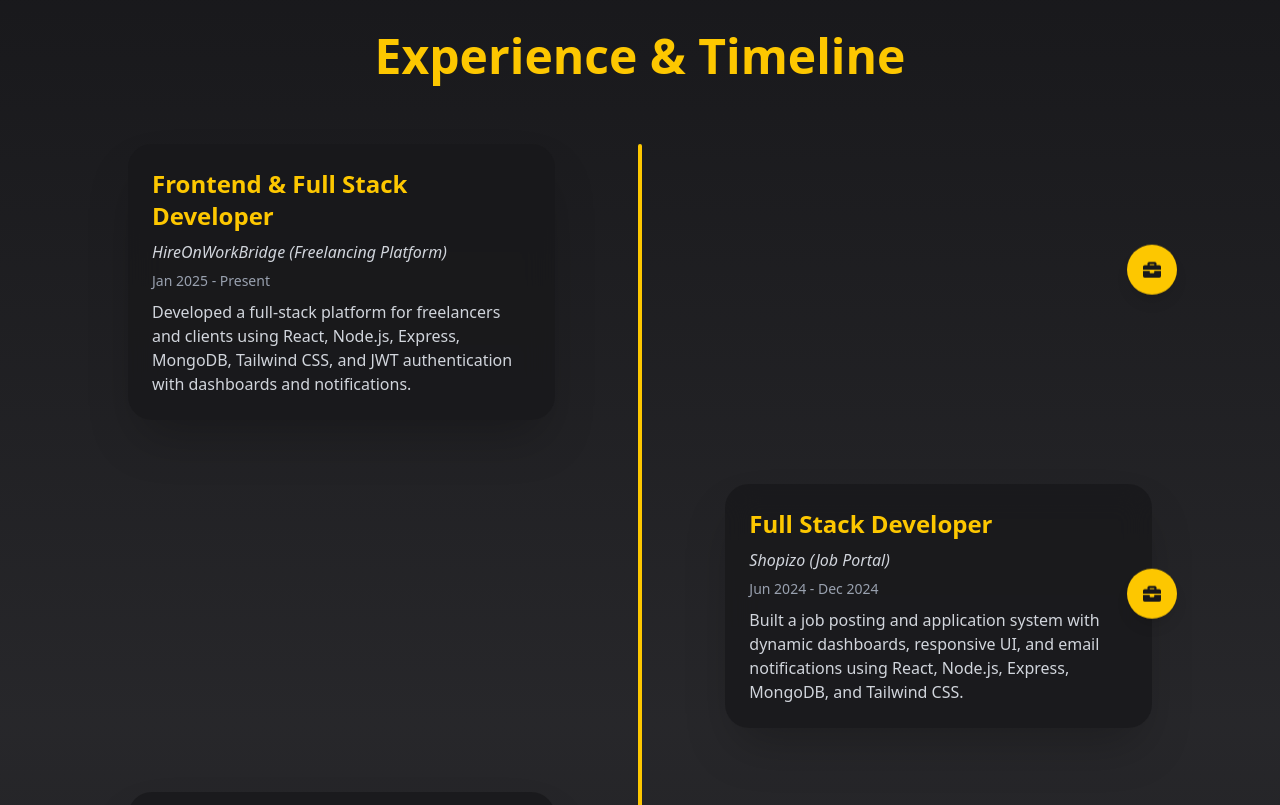
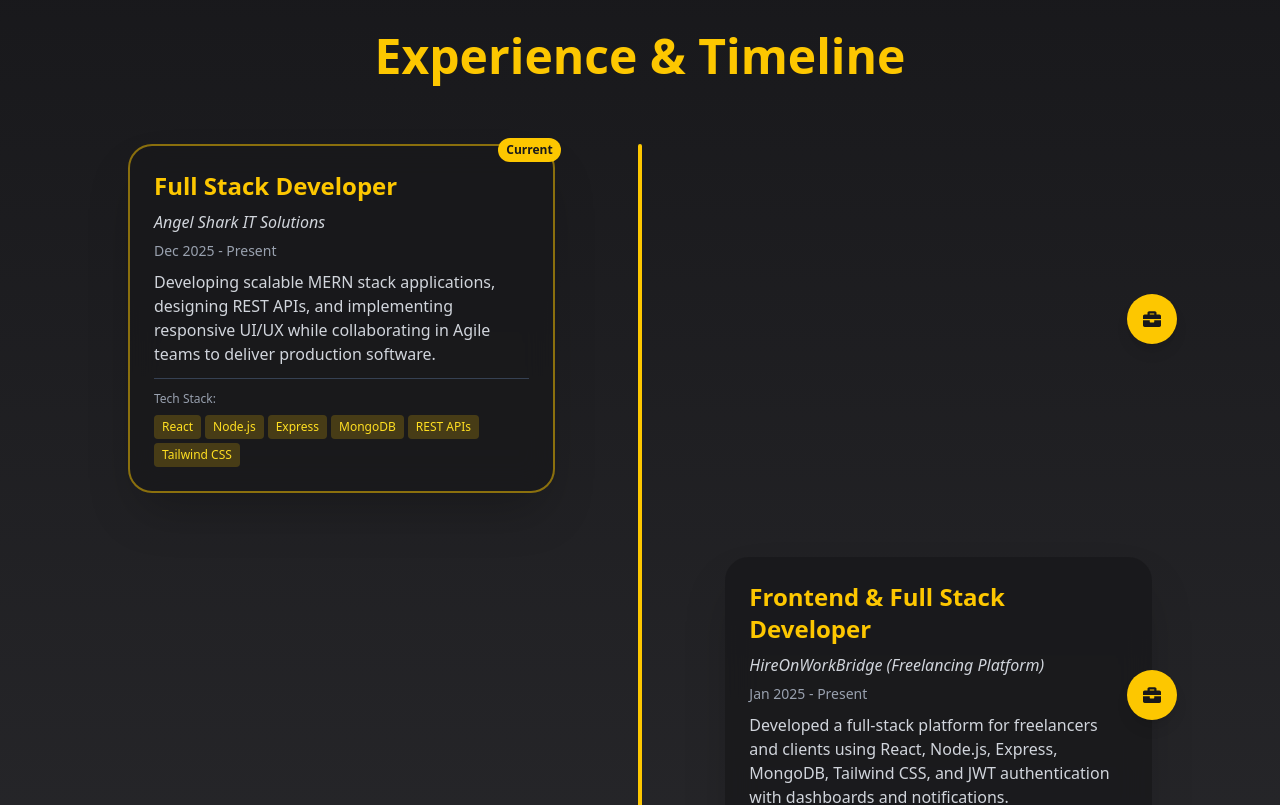
Before and after one commit to Niteshsharma831/CodeCraftByNitesh, a React (Vite) app in the folder MyPortfolio/: page / in a window 1280 px wide. Shown: the part 3300-4105 px from the top of the page. Built offline with nearby package versions, Linux system fonts and the light colour scheme.

Commit message:
add present company

```diff
--- a/MyPortfolio/src/ExperienceSection.jsx
+++ b/MyPortfolio/src/ExperienceSection.jsx
@@ -1,9 +1,16 @@
-// ExperienceSection.jsx
 import React, { useState, useEffect } from "react";
 import { motion } from "framer-motion";
 import { FaBriefcase, FaGraduationCap } from "react-icons/fa";
 
 const experiences = [
+  {
+    title: "Full Stack Developer",
+    company: "Angel Shark IT Solutions",
+    duration: "Dec 2025 - Present",
+    description:
+      "Developing scalable MERN stack applications, designing REST APIs, and implementing responsive UI/UX while collaborating in Agile teams to deliver production software.",
+    type: "work",
+  },
   {
     title: "Frontend & Full Stack Developer",
     company: "HireOnWorkBridge (Freelancing Platform)",
@@ -106,7 +113,7 @@ const ExperienceSection = () => {
               className="relative flex flex-col md:flex-row md:items-center mb-12 sm:mb-16"
             >
               {/* Timeline Dot */}
-              <div className="absolute left-1/2 transform -translate-x-1/2 md:left-auto md:right-0 md:translate-x-1/2 bg-yellow-400 text-zinc-900 rounded-full p-3 sm:p-4 shadow-lg z-10 animate-bounce">
+              <div className="absolute left-1/2 transform -translate-x-1/2 md:left-auto md:right-0 md:translate-x-1/2 bg-yellow-400 text-zinc-900 rounded-full p-3 sm:p-4 shadow-lg z-10">
                 {exp.type === "work" ? (
                   <FaBriefcase size={18} />
                 ) : (
@@ -118,8 +125,17 @@ const ExperienceSection = () => {
               <div
                 className={`bg-zinc-900/80 backdrop-blur-lg rounded-3xl p-4 sm:p-6 md:w-5/12 shadow-2xl hover:shadow-yellow-400/60 transition-all transform hover:-translate-y-1 hover:scale-105 mt-12 md:mt-0 ${
                   isLeft ? "md:mr-auto md:text-left" : "md:ml-auto md:text-left"
+                } ${
+                  exp.company === "Angel Shark IT Solutions"
+                    ? "border-2 border-yellow-400/50"
+                    : ""
                 }`}
               >
+                {exp.company === "Angel Shark IT Solutions" && (
+                  <div className="absolute -top-2 -right-2 bg-yellow-400 text-zinc-900 text-xs font-bold px-2 py-1 rounded-full">
+                    Current
+                  </div>
+                )}
                 <motion.h3
                   className="text-lg sm:text-xl md:text-2xl font-bold text-yellow-400 mb-1 sm:mb-2"
                   whileHover={{ scale: 1.05, color: "#FACC15" }}
@@ -135,6 +151,33 @@ const ExperienceSection = () => {
                 <p className="mt-2 text-gray-300 text-sm sm:text-base">
                   {exp.description}
                 </p>
+
+                {/* Tech stack for Angel Shark IT Solutions */}
+                {exp.company === "Angel Shark IT Solutions" && (
+                  <div className="mt-3 pt-3 border-t border-gray-700">
+                    <p className="text-xs text-gray-400 mb-2">Tech Stack:</p>
+                    <div className="flex flex-wrap gap-1">
+                      <span className="px-2 py-1 bg-yellow-400/20 text-yellow-300 rounded text-xs">
+                        React
+                      </span>
+                      <span className="px-2 py-1 bg-yellow-400/20 text-yellow-300 rounded text-xs">
+                        Node.js
+                      </span>
+                      <span className="px-2 py-1 bg-yellow-400/20 text-yellow-300 rounded text-xs">
+                        Express
+                      </span>
+                      <span className="px-2 py-1 bg-yellow-400/20 text-yellow-300 rounded text-xs">
+                        MongoDB
+                      </span>
+                      <span className="px-2 py-1 bg-yellow-400/20 text-yellow-300 rounded text-xs">
+                        REST APIs
+                      </span>
+                      <span className="px-2 py-1 bg-yellow-400/20 text-yellow-300 rounded text-xs">
+                        Tailwind CSS
+                      </span>
+                    </div>
+                  </div>
+                )}
               </div>
             </motion.div>
           );
```
